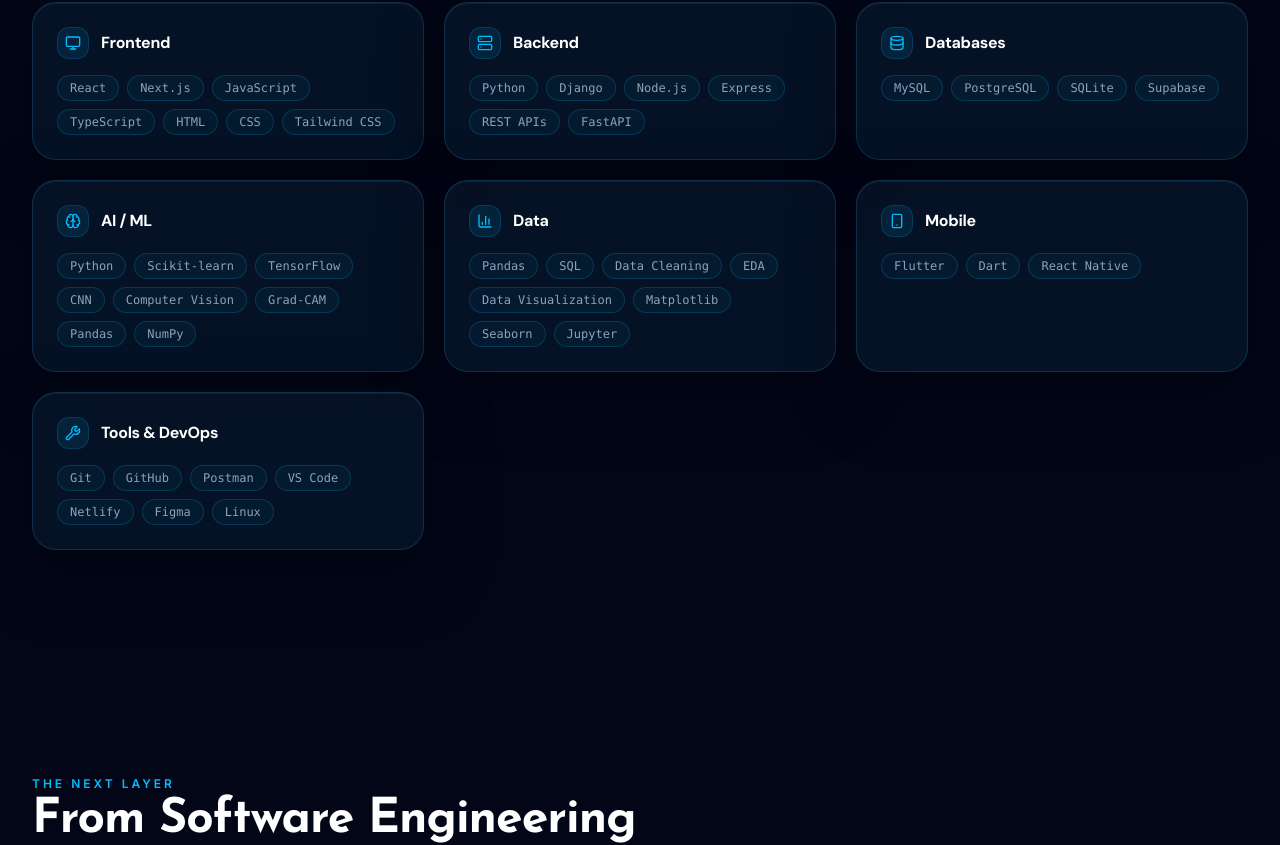
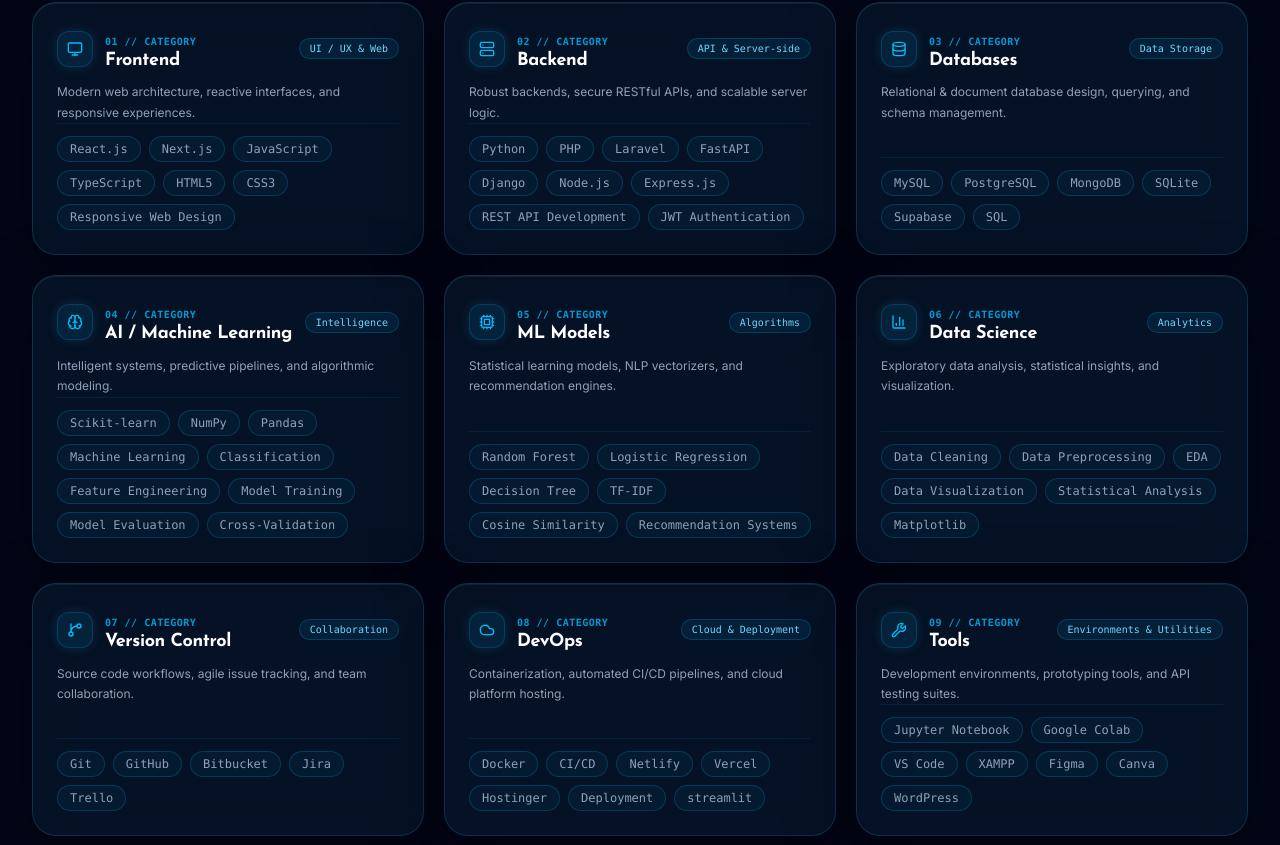
Before and after one commit to Nuwandi-Dulshara/my_portfolio_website, a React (Vite) app: page / in a window 1280 px wide. Shown: the part 4233-5078 px from the top of the page. Built offline with nearby package versions, Linux system fonts and the light colour scheme; a web font is replaced by a local one.

Commit message:
feat(skills): update Engineering Skills with 9 categories and comprehensive skills list

```diff
--- a/src/data/skills.js
+++ b/src/data/skills.js
@@ -1,96 +1,194 @@
 export const skillGroups = [
   {
     id: "frontend",
+    number: "01",
     label: "Frontend",
     icon: "Monitor",
+    badge: "UI / UX & Web",
+    description: "Modern web architecture, reactive interfaces, and responsive experiences.",
     skills: [
-      "React",
+      "React.js",
       "Next.js",
       "JavaScript",
       "TypeScript",
-      "HTML",
-      "CSS",
-      "Tailwind CSS",
+      "HTML5",
+      "CSS3",
+      "Responsive Web Design",
     ],
   },
   {
     id: "backend",
+    number: "02",
     label: "Backend",
     icon: "Server",
-    skills: ["Python", "Django", "Node.js", "Express", "REST APIs", "FastAPI"],
+    badge: "API & Server-side",
+    description: "Robust backends, secure RESTful APIs, and scalable server logic.",
+    skills: [
+      "Python",
+      "PHP",
+      "Laravel",
+      "FastAPI",
+      "Django",
+      "Node.js",
+      "Express.js",
+      "REST API Development",
+      "JWT Authentication",
+    ],
   },
   {
     id: "databases",
+    number: "03",
     label: "Databases",
     icon: "Database",
-    skills: ["MySQL", "PostgreSQL", "SQLite", "Supabase"],
+    badge: "Data Storage",
+    description: "Relational & document database design, querying, and schema management.",
+    skills: [
+      "MySQL",
+      "PostgreSQL",
+      "MongoDB",
+      "SQLite",
+      "Supabase",
+      "SQL",
+    ],
   },
   {
     id: "ai-ml",
-    label: "AI / ML",
+    number: "04",
+    label: "AI / Machine Learning",
     icon: "Brain",
+    badge: "Intelligence",
+    description: "Intelligent systems, predictive pipelines, and algorithmic modeling.",
     skills: [
-      "Python",
       "Scikit-learn",
-      "TensorFlow",
-      "CNN",
-      "Computer Vision",
-      "Grad-CAM",
+      "NumPy",
       "Pandas",
-      "NumPy",
+      "Machine Learning",
+      "Classification",
+      "Feature Engineering",
+      "Model Training",
+      "Model Evaluation",
+      "Cross-Validation",
     ],
   },
   {
-    id: "data",
-    label: "Data",
-    icon: "BarChart3",
+    id: "ml-models",
+    number: "05",
+    label: "ML Models",
+    icon: "Cpu",
+    badge: "Algorithms",
+    description: "Statistical learning models, NLP vectorizers, and recommendation engines.",
     skills: [
-      "Pandas",
-      "SQL",
-      "Data Cleaning",
-      "EDA",
-      "Data Visualization",
-      "Matplotlib",
-      "Seaborn",
-      "Jupyter",
+      "Random Forest",
+      "Logistic Regression",
+      "Decision Tree",
+      "TF-IDF",
+      "Cosine Similarity",
+      "Recommendation Systems",
     ],
   },
   {
-    id: "mobile",
-    label: "Mobile",
-    icon: "Smartphone",
-    skills: ["Flutter", "Dart", "React Native"],
+    id: "data-science",
+    number: "06",
+    label: "Data Science",
+    icon: "BarChart3",
+    badge: "Analytics",
+    description: "Exploratory data analysis, statistical insights, and visualization.",
+    skills: [
+      "Data Cleaning",
+      "Data Preprocessing",
+      "EDA",
+      "Data Visualization",
+      "Statistical Analysis",
+      "Matplotlib",
+    ],
+  },
+  {
+    id: "version-control",
+    number: "07",
+    label: "Version Control",
+    icon: "GitBranch",
+    badge: "Collaboration",
+    description: "Source code workflows, agile issue tracking, and team collaboration.",
+    skills: [
+      "Git",
+      "GitHub",
+      "Bitbucket",
+      "Jira",
+      "Trello",
+    ],
+  },
+  {
+    id: "devops",
+    number: "08",
+    label: "DevOps",
+    icon: "Cloud",
+    badge: "Cloud & Deployment",
+    description: "Containerization, automated CI/CD pipelines, and cloud platform hosting.",
+    skills: [
+      "Docker",
+      "CI/CD",
+      "Netlify",
+      "Vercel",
+      "Hostinger",
+      "Deployment",
+      "streamlit",
+    ],
   },
   {
     id: "tools",
-    label: "Tools & DevOps",
+    number: "09",
+    label: "Tools",
     icon: "Wrench",
+    badge: "Environments & Utilities",
+    description: "Development environments, prototyping tools, and API testing suites.",
     skills: [
-      "Git",
-      "GitHub",
-      "Postman",
+      "Jupyter Notebook",
+      "Google Colab",
       "VS Code",
-      "Netlify",
+      "XAMPP",
       "Figma",
-      "Linux",
+      "Canva",
+      "WordPress",
     ],
   },
 ];
 
 // Map: technology → project IDs that use it
 export const techProjectMap = {
-  React: ["wedding-platform", "expense-tracker"],
-  Python: ["mycotrack", "ayurgenix-ai", "expense-tracker", "ml-experiments"],
-  Django: ["expense-tracker"],
-  "Node.js": ["mycotrack", "wedding-platform"],
-  Flutter: ["mycotrack"],
-  MySQL: ["mycotrack", "wedding-platform"],
-  PostgreSQL: ["ayurgenix-ai", "expense-tracker"],
-  CNN: ["mycotrack"],
-  "Grad-CAM": ["mycotrack"],
-  "Scikit-learn": ["ayurgenix-ai", "ml-experiments"],
-  TensorFlow: ["mycotrack", "ml-experiments"],
-  Pandas: ["ayurgenix-ai", "ml-experiments"],
-  SQL: ["mycotrack", "wedding-platform", "expense-tracker"],
-  "Tailwind CSS": ["wedding-platform"],
+  "React.js": ["pos-system", "course-management", "task-expense-manager", "wedding-site", "birthday-wish"],
+  React: ["pos-system", "course-management", "task-expense-manager", "wedding-site", "birthday-wish"],
+  "JavaScript": ["pos-system", "course-management", "task-expense-manager", "wedding-site", "birthday-wish"],
+  "HTML5": ["pos-system", "course-management", "wedding-site", "birthday-wish"],
+  "CSS3": ["pos-system", "course-management", "wedding-site", "birthday-wish"],
+  "Responsive Web Design": ["pos-system", "course-management", "task-expense-manager", "wedding-site", "birthday-wish"],
+  "Node.js": ["pos-system", "course-management", "task-expense-manager", "wedding-site"],
+  "Express.js": ["pos-system", "course-management", "task-expense-manager"],
+  "REST API Development": ["pos-system", "course-management", "task-expense-manager", "wedding-site"],
+  "JWT Authentication": ["course-management"],
+  "MySQL": ["pos-system", "course-management", "wedding-site"],
+  "PostgreSQL": ["ai-ayurveda", "task-expense-manager"],
+  "SQL": ["pos-system", "course-management", "ai-ayurveda", "task-expense-manager", "wedding-site"],
+  "Python": ["ai-ayurveda", "task-expense-manager"],
+  "Scikit-learn": ["ai-ayurveda"],
+  "NumPy": ["ai-ayurveda"],
+  "Pandas": ["ai-ayurveda"],
+  "Machine Learning": ["ai-ayurveda", "task-expense-manager"],
+  "Classification": ["ai-ayurveda"],
+  "Random Forest": ["ai-ayurveda"],
+  "Recommendation Systems": ["ai-ayurveda"],
+  "Data Cleaning": ["ai-ayurveda"],
+  "Data Preprocessing": ["ai-ayurveda"],
+  "EDA": ["ai-ayurveda"],
+  "Data Visualization": ["ai-ayurveda"],
+  "Git": ["pos-system", "course-management", "ai-ayurveda", "task-expense-manager", "wedding-site", "birthday-wish"],
+  "GitHub": ["pos-system", "course-management", "ai-ayurveda", "task-expense-manager", "wedding-site", "birthday-wish"],
+  "Docker": ["ai-ayurveda", "task-expense-manager"],
+  "CI/CD": ["pos-system", "course-management"],
+  "Netlify": ["wedding-site", "birthday-wish"],
+  "Vercel": ["wedding-site", "birthday-wish"],
+  "Deployment": ["pos-system", "course-management", "wedding-site"],
+  "streamlit": ["ai-ayurveda"],
+  "VS Code": ["pos-system", "course-management", "ai-ayurveda", "task-expense-manager", "wedding-site", "birthday-wish"],
+  "Google Colab": ["ai-ayurveda"],
+  "Jupyter Notebook": ["ai-ayurveda"],
 };
--- a/src/sections/Skills.jsx
+++ b/src/sections/Skills.jsx
@@ -5,8 +5,10 @@
   Server,
   Database,
   Brain,
+  Cpu,
   BarChart3,
-  Smartphone,
+  GitBranch,
+  Cloud,
   Wrench,
 } from "lucide-react";
 import SectionTitle from "../components/ui/SectionTitle";
@@ -20,8 +22,10 @@
   Server,
   Database,
   Brain,
+  Cpu,
   BarChart3,
-  Smartphone,
+  GitBranch,
+  Cloud,
   Wrench,
 };
 
@@ -66,16 +70,40 @@
                 animate={inView ? { opacity: 1, y: 0 } : {}}
                 transition={{ delay: i * 0.07, duration: 0.45 }}
               >
-                <GlassCard className="h-full">
-                  <div className="flex items-center gap-3 mb-4">
-                    <div className="w-8 h-8 rounded-xl bg-sky-400/10 border border-sky-400/18 flex items-center justify-center shrink-0">
-                      <Icon className="w-4 h-4 text-sky-400" />
+                <GlassCard className="h-full flex flex-col justify-between p-6">
+                  <div>
+                    {/* Category Top Header with Number, Badge, and Icon */}
+                    <div className="flex items-center justify-between gap-3 mb-3">
+                      <div className="flex items-center gap-3">
+                        <div className="w-9 h-9 rounded-xl bg-sky-400/10 border border-sky-400/20 flex items-center justify-center shrink-0 shadow-[0_0_12px_rgba(56,189,248,0.15)]">
+                          <Icon className="w-4 h-4 text-sky-400" />
+                        </div>
+                        <div>
+                          <span className="font-mono text-[10px] font-bold text-sky-400/80 tracking-wider">
+                            {group.number} // CATEGORY
+                          </span>
+                          <h3 className="font-josefin text-base sm:text-lg font-bold text-white tracking-wide">
+                            {group.label}
+                          </h3>
+                        </div>
+                      </div>
+                      {group.badge && (
+                        <span className="font-mono text-[10px] font-medium px-2.5 py-0.5 rounded-full bg-sky-500/10 border border-sky-400/20 text-sky-300 shrink-0">
+                          {group.badge}
+                        </span>
+                      )}
                     </div>
-                    <h3 className="font-dmsans text-sm sm:text-base font-semibold text-white">
-                      {group.label}
-                    </h3>
+
+                    {/* Description */}
+                    {group.description && (
+                      <p className="font-inter text-xs text-slate-400 mb-4 leading-relaxed">
+                        {group.description}
+                      </p>
+                    )}
                   </div>
-                  <div className="flex flex-wrap gap-2">
+
+                  {/* Skills Chips */}
+                  <div className="flex flex-wrap gap-2 pt-3 border-t border-sky-400/10">
                     {group.skills.map((tech) => (
                       <TechBadge
                         key={tech}
```
